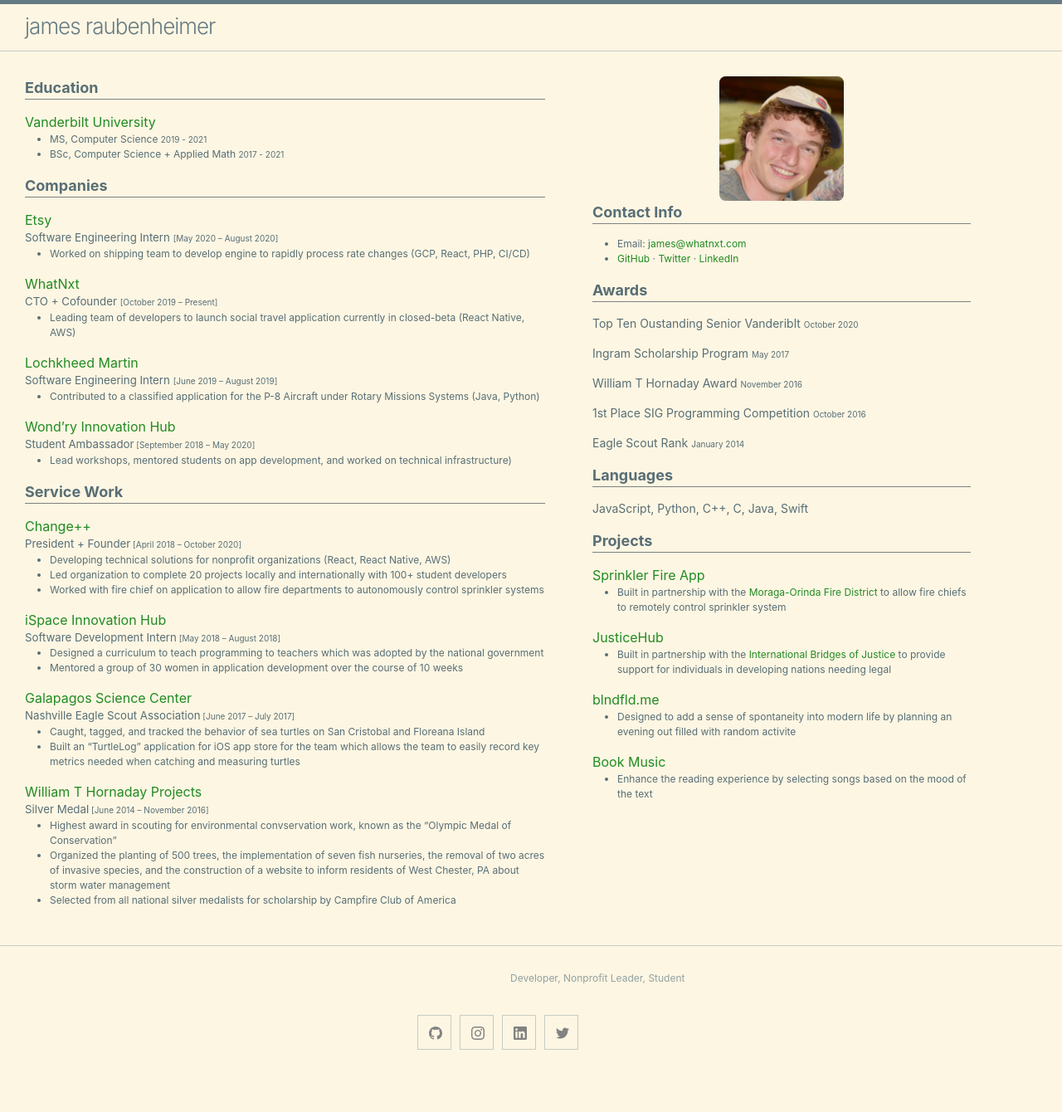
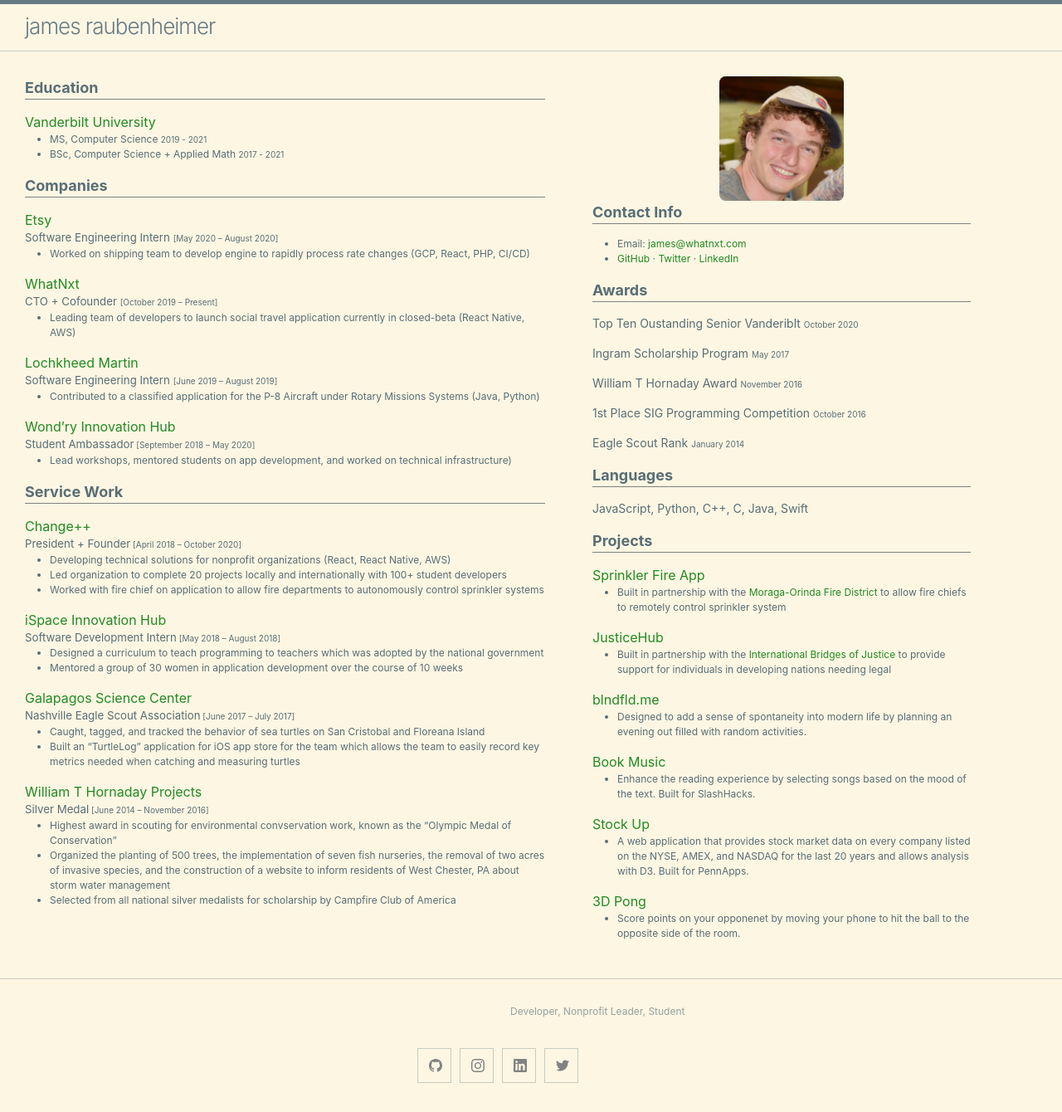
Before and after one commit to jamzrob/jamzrob.com, a Jekyll site: the page built from index.md, in a window 1280 px wide. Shown: the whole page at 83% size. Built offline with Jekyll 4.4.1, drawn with Linux system fonts in a browser that asks for light colours; before the commit the page ends 1300 px from its top, so only the background shows below that.

Commit message:
Typo fixes

```diff
--- a/index.md
+++ b/index.md
@@ -163,7 +163,7 @@ layout: default
     </h3>
     <ul>
       <li>
-    Designed to add a sense of spontaneity into modern life by planning an evening out filled with random activite
+    Designed to add a sense of spontaneity into modern life by planning an evening out filled with random activities.
       </li>
     </ul>
   </h6>
@@ -173,7 +173,27 @@ layout: default
     </h3>
     <ul>
       <li>
-      Enhance the reading experience by selecting songs based on the mood of the text
+      Enhance the reading experience by selecting songs based on the mood of the text. Built for SlashHacks.
+      </li>
+    </ul>
+  </h6>
+  <h6>
+    <h3>
+      <a href="https://github.com/jamzrob/Stock_Up">Stock Up</a>
+    </h3>
+    <ul>
+      <li>
+      A web application that provides stock market data on every company listed on the NYSE, AMEX, and NASDAQ for the last 20 years and allows analysis with D3. Built for PennApps.
+      </li>
+    </ul>
+  </h6>
+  <h6>
+    <h3>
+      <a href="https://github.com/jamzrob/3D_Pong">3D Pong</a>
+    </h3>
+    <ul>
+      <li>
+       Score points on your opponenet by moving your phone to hit the ball to the opposite side of the room.
       </li>
     </ul>
   </h6>
```
